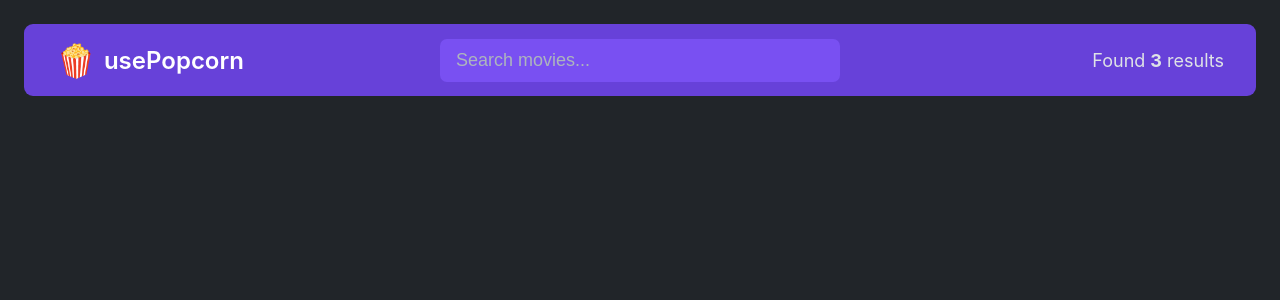
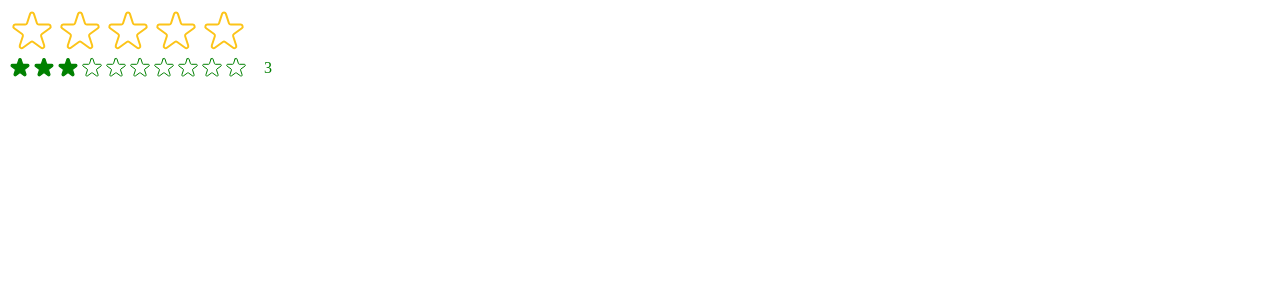
Before and after one commit to FrancoRossi-visual/usePopcorn-Course-, a React (Create React App) app: page / in a window 1280 px wide. Shown: the top 300 px of the page. Built offline with nearby package versions, Linux system fonts and the light colour scheme.

Commit message:
component wrappers and star rating component

```diff
--- a/src/components/App.js
+++ b/src/components/App.js
@@ -64,14 +64,14 @@
         <NumberOfResults numberOfResults={movies.length} />
       </NavBar>
       <Main>
-        {/* <Box>
+        <Box>
           <MovieList movies={movies} />
         </Box>
 
         <Box>
           <Summary watched={watched} />
           <WatchedList watched={watched} />
-        </Box> */}
+        </Box>
       </Main>
     </>
   );
@@ -80,6 +80,19 @@
 function Main({ children }) {
   return <main className='main'>{children}</main>;
 }
+
+// function Box({ element }) {
+//   const [isOpen, setIsOpen] = useState(true);
+
+//   return (
+//     <div className='box'>
+//       <button className='btn-toggle' onClick={() => setIsOpen((open) => !open)}>
+//         {isOpen ? '–' : '+'}
+//       </button>
+//       {isOpen && element}
+//     </div>
+//   );
+// }
 
 function Box({ children }) {
   const [isOpen, setIsOpen] = useState(true);
@@ -93,19 +106,6 @@
     </div>
   );
 }
-
-// function Box({ children }) {
-//   const [isOpen, setIsOpen] = useState(true);
-
-//   return (
-//     <div className='box'>
-//       <button className='btn-toggle' onClick={() => setIsOpen((open) => !open)}>
-//         {isOpen ? '–' : '+'}
-//       </button>
-//       {isOpen && children}
-//     </div>
-//   );
-// }
 
 function MovieList({ movies }) {
   return (
--- /dev/null
+++ b/src/components/StarRating.js
@@ -0,0 +1,104 @@
+import { useState } from 'react';
+
+const containerStyle = {
+  display: 'flex',
+  alignItems: 'center',
+  gap: '1rem',
+};
+
+const starContainerStyle = {
+  display: 'flex',
+};
+
+export default function StarRating({
+  maxRating = 5,
+  color = '#fcc419',
+  size = 48,
+  className = '',
+  messages = [],
+  defaultRating = 0,
+  onSetRating,
+}) {
+  const [rating, setRating] = useState(defaultRating);
+  const [tempRating, setTempRating] = useState(rating);
+
+  const textStyle = {
+    lineHeight: '1',
+    margin: '0',
+    color,
+    fontSize: `${size / 1.5}px`,
+  };
+
+  function handleRating(rt) {
+    setRating(rt);
+    onSetRating(rating);
+  }
+
+  return (
+    <div style={containerStyle} className={className}>
+      <div style={starContainerStyle}>
+        {Array.from({ length: maxRating }, (_, i) => (
+          <Star
+            key={i}
+            onRate={() => handleRating(i + 1)}
+            onHoverIn={() => setTempRating(i + 1)}
+            onHoverOut={() => setTempRating(rating)}
+            full={tempRating > i ? true : false}
+            color={color}
+            size={size}
+          />
+        ))}
+      </div>
+      <p style={textStyle}>
+        {messages.length === maxRating
+          ? messages[tempRating - 1]
+          : tempRating || rating || ''}
+      </p>
+    </div>
+  );
+}
+
+function Star({ onRate, onHoverIn, onHoverOut, full, color, size }) {
+  const starStyle = {
+    width: `${size}px`,
+    height: `${size}px`,
+    display: 'block',
+    cursor: 'pointer',
+  };
+
+  const activeStar = (
+    <svg
+      xmlns='http://www.w3.org/2000/svg'
+      viewBox='0 0 20 20'
+      fill={color}
+      stroke={color}>
+      <path d='M9.049 2.927c.3-.921 1.603-.921 1.902 0l1.07 3.292a1 1 0 00.95.69h3.462c.969 0 1.371 1.24.588 1.81l-2.8 2.034a1 1 0 00-.364 1.118l1.07 3.292c.3.921-.755 1.688-1.54 1.118l-2.8-2.034a1 1 0 00-1.175 0l-2.8 2.034c-.784.57-1.838-.197-1.539-1.118l1.07-3.292a1 1 0 00-.364-1.118L2.98 8.72c-.783-.57-.38-1.81.588-1.81h3.461a1 1 0 00.951-.69l1.07-3.292z' />
+    </svg>
+  );
+
+  const nonActiveStar = (
+    <svg
+      xmlns='http://www.w3.org/2000/svg'
+      fill='none'
+      viewBox='0 0 24 24'
+      stroke={color}>
+      <path
+        strokeLinecap='round'
+        strokeLinejoin='round'
+        strokeWidth='{2}'
+        d='M11.049 2.927c.3-.921 1.603-.921 1.902 0l1.519 4.674a1 1 0 00.95.69h4.915c.969 0 1.371 1.24.588 1.81l-3.976 2.888a1 1 0 00-.363 1.118l1.518 4.674c.3.922-.755 1.688-1.538 1.118l-3.976-2.888a1 1 0 00-1.176 0l-3.976 2.888c-.783.57-1.838-.197-1.538-1.118l1.518-4.674a1 1 0 00-.363-1.118l-3.976-2.888c-.784-.57-.38-1.81.588-1.81h4.914a1 1 0 00.951-.69l1.519-4.674z'
+      />
+    </svg>
+  );
+
+  return (
+    <span
+      role='button'
+      style={starStyle}
+      onClick={onRate}
+      onMouseEnter={onHoverIn}
+      onMouseLeave={onHoverOut}>
+      {full ? activeStar : nonActiveStar}
+    </span>
+  );
+}
--- a/src/index.js
+++ b/src/index.js
@@ -1,11 +1,23 @@
-import React from "react";
-import ReactDOM from "react-dom/client";
-import "./index.css";
-import App from "./components/App";
+import React from 'react';
+import ReactDOM from 'react-dom/client';
+// import "./index.css";
+// import App from "./components/App";
+import StarRating from './components/StarRating';
 
-const root = ReactDOM.createRoot(document.getElementById("root"));
+const root = ReactDOM.createRoot(document.getElementById('root'));
 root.render(
   <React.StrictMode>
-    <App />
+    {/* <App> */}
+    <StarRating
+      maxRating={5}
+      messages={['Terrible', 'Bad', 'Good', 'Great', 'Excellent']}
+    />
+    <StarRating
+      maxRating={10}
+      size={24}
+      color='green'
+      className='test'
+      defaultRating={3}
+    />
   </React.StrictMode>
 );
```
Also changed, not shown: src/index.css (+2 -35 lines).
